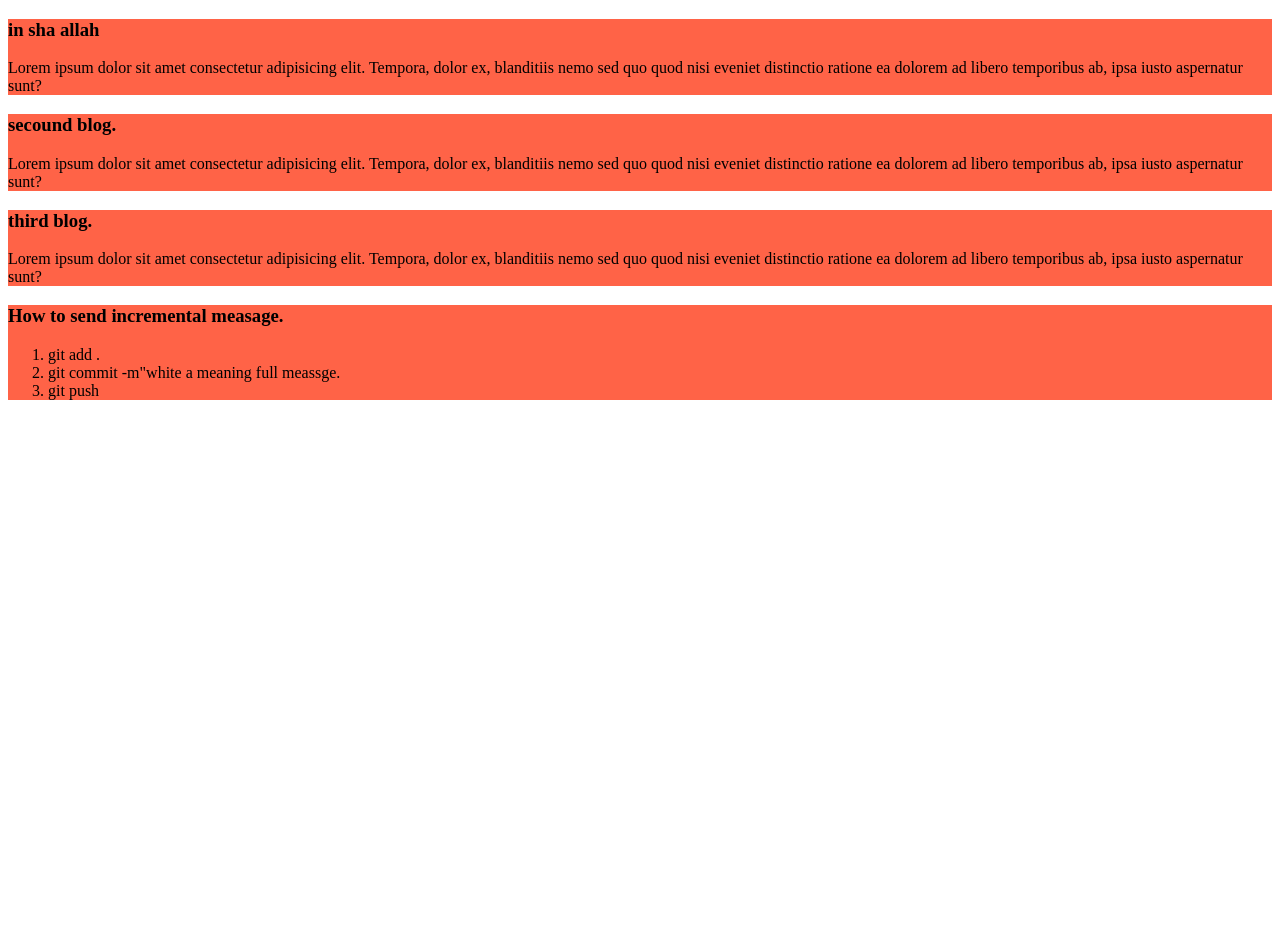
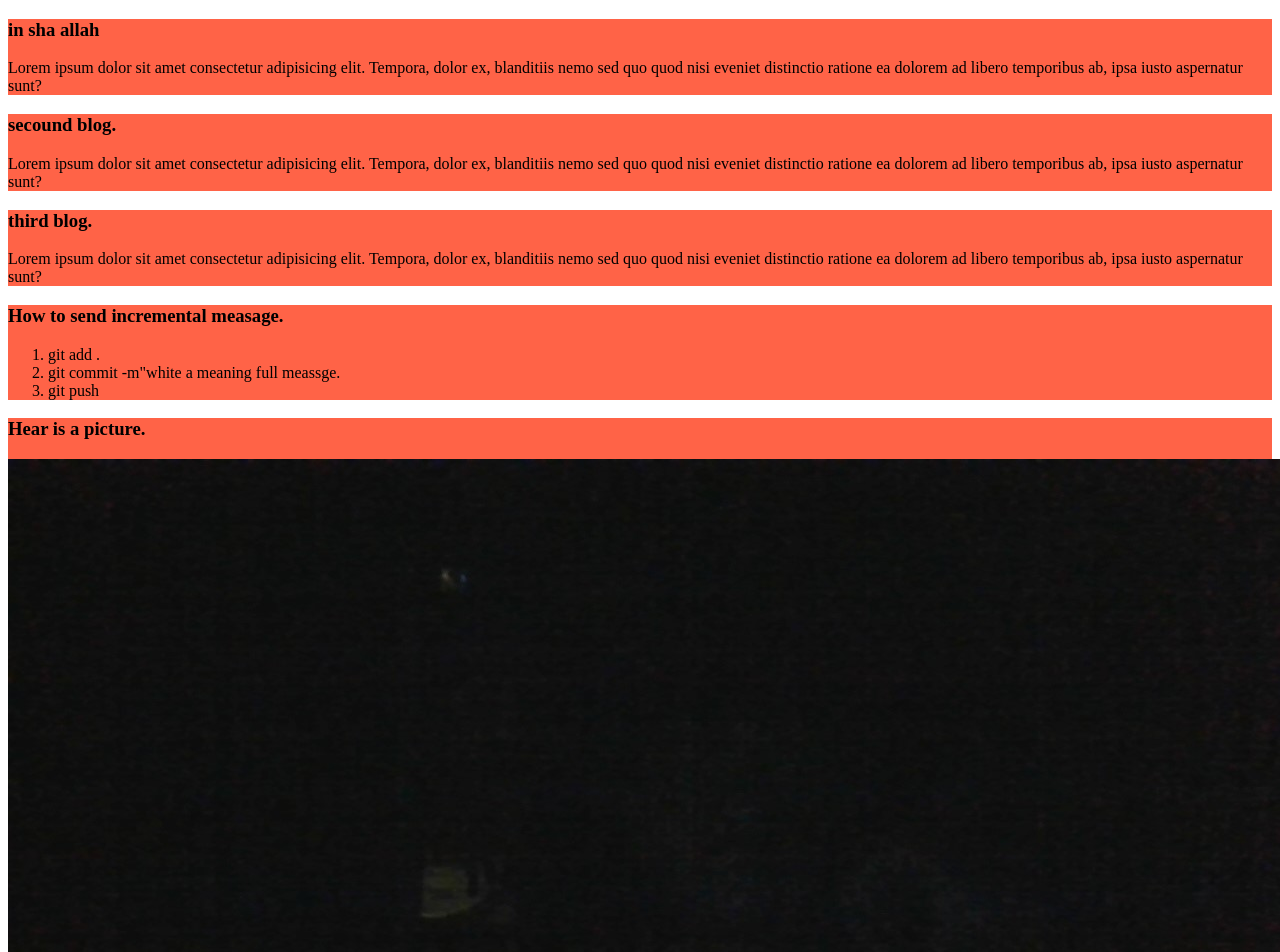
Before and after one commit to Kawsar-Ahamed/my-in-sha-allah-repo, a plain HTML site: page index.html in a window 1280 px wide. Shown: the top 952 px of the page. Before the commit the page ends 800 px from the top, so only its background shows below. Drawn offline with Linux system fonts and the light colour scheme.

Commit message:
added the picture

```diff
--- a/index.html
+++ b/index.html
@@ -30,5 +30,9 @@
         </ol>
 
     </div>
+    <div>
+        <h3>Hear is a picture.</h3>
+        <img src="Camera Roll/WIN_20221011_21_05_57_Pro.jpg" alt="">
+    </div>
 </body>
 </html>
```
Also changed, not shown: Camera Roll/WIN_20221011_21_05_57_Pro.jpg (added), 1 other file.
